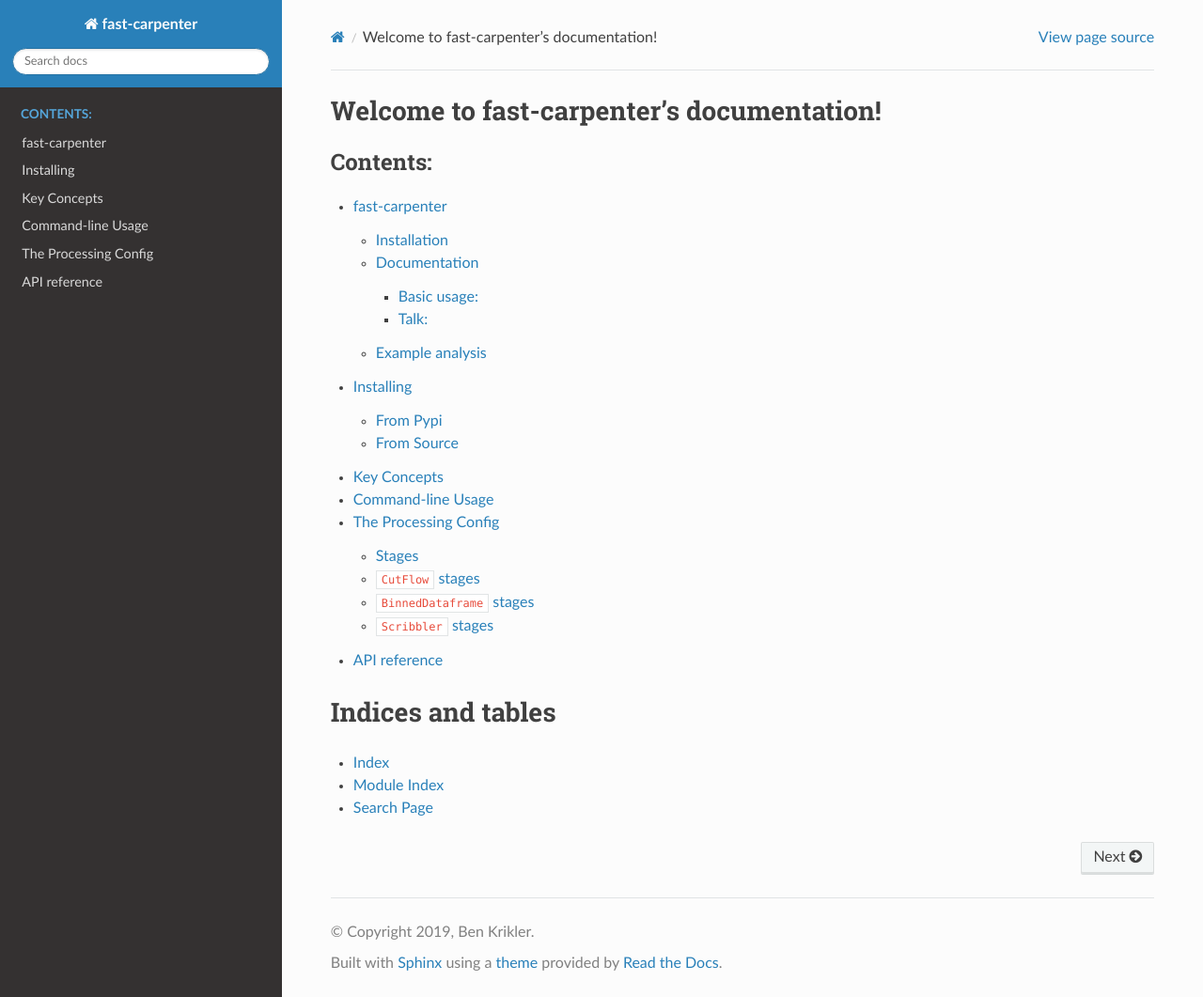
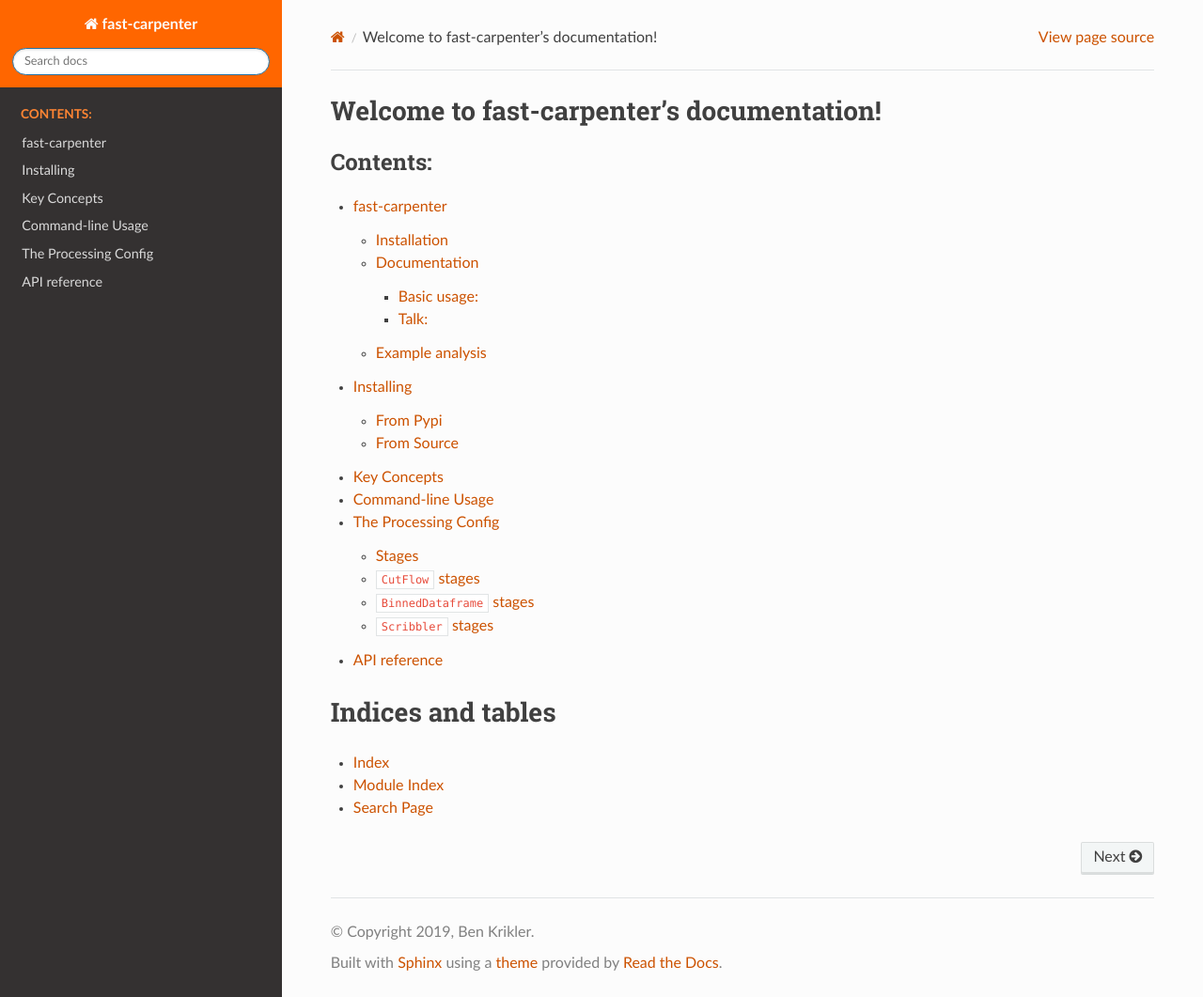
Before and after one commit to FAST-HEP/fast-carpenter, a Sphinx documentation site: the page built from docs/index.rst, in a window 1280 px wide and 1061 px high. Shown: the whole window at 94% size. Built offline with Sphinx 7.4.7 and the Read the Docs theme 2.0.0, drawn with Linux system fonts in a browser that asks for light colours.

Commit message:
Change colour scheme

```diff
--- a/docs/_static/custom.css
+++ b/docs/_static/custom.css
@@ -1,3 +1,15 @@
 .wy-nav-content {
    max-width: 1000px
 }
+.wy-nav-top,
+.wy-side-nav-search {
+	background-color: #ff6600;
+}
+
+.wy-menu-vertical header, .wy-menu-vertical p.caption{
+	color: #ff8533;
+}
+
+a{
+	color: #cc5200;
+}
```
